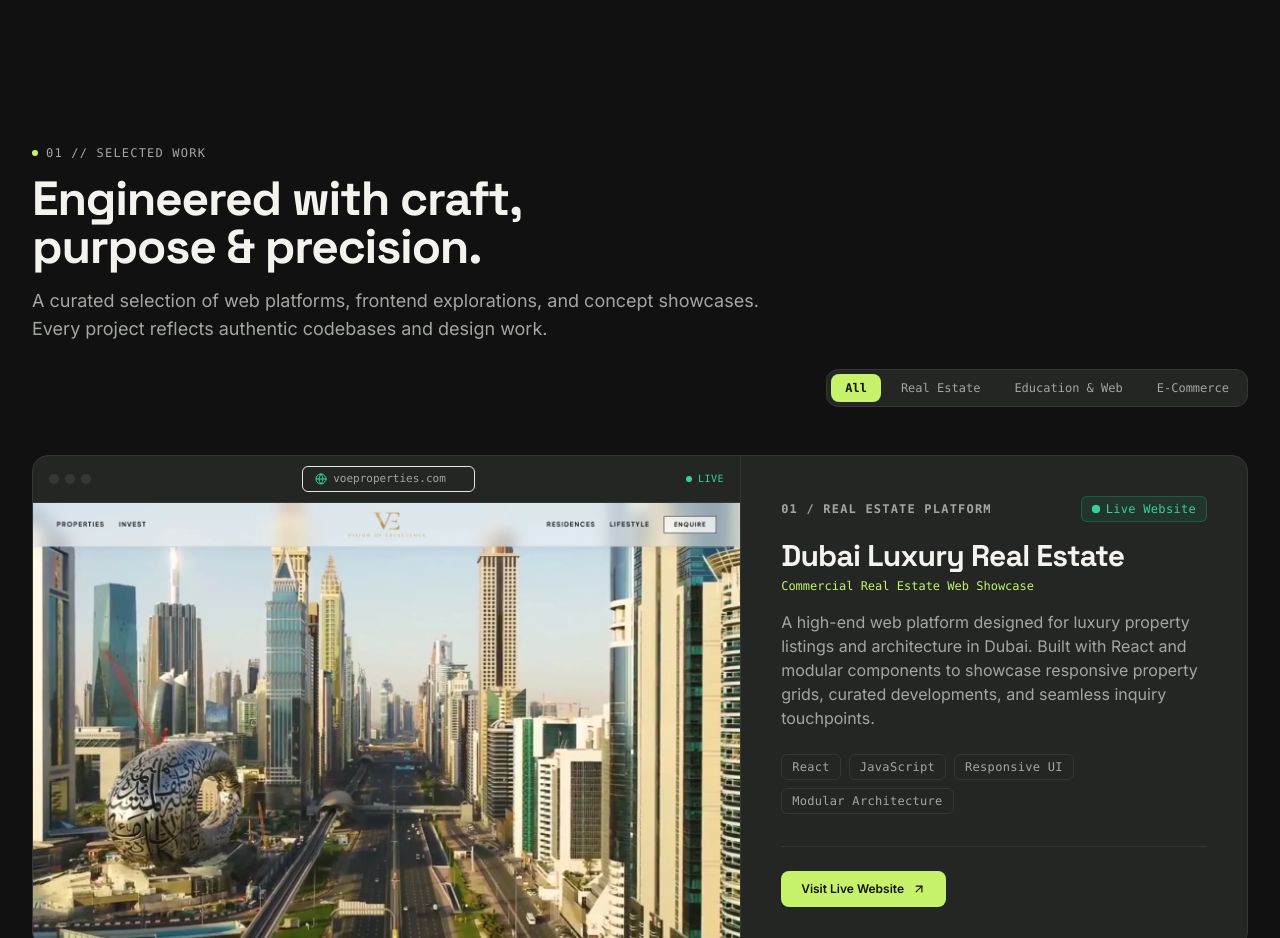
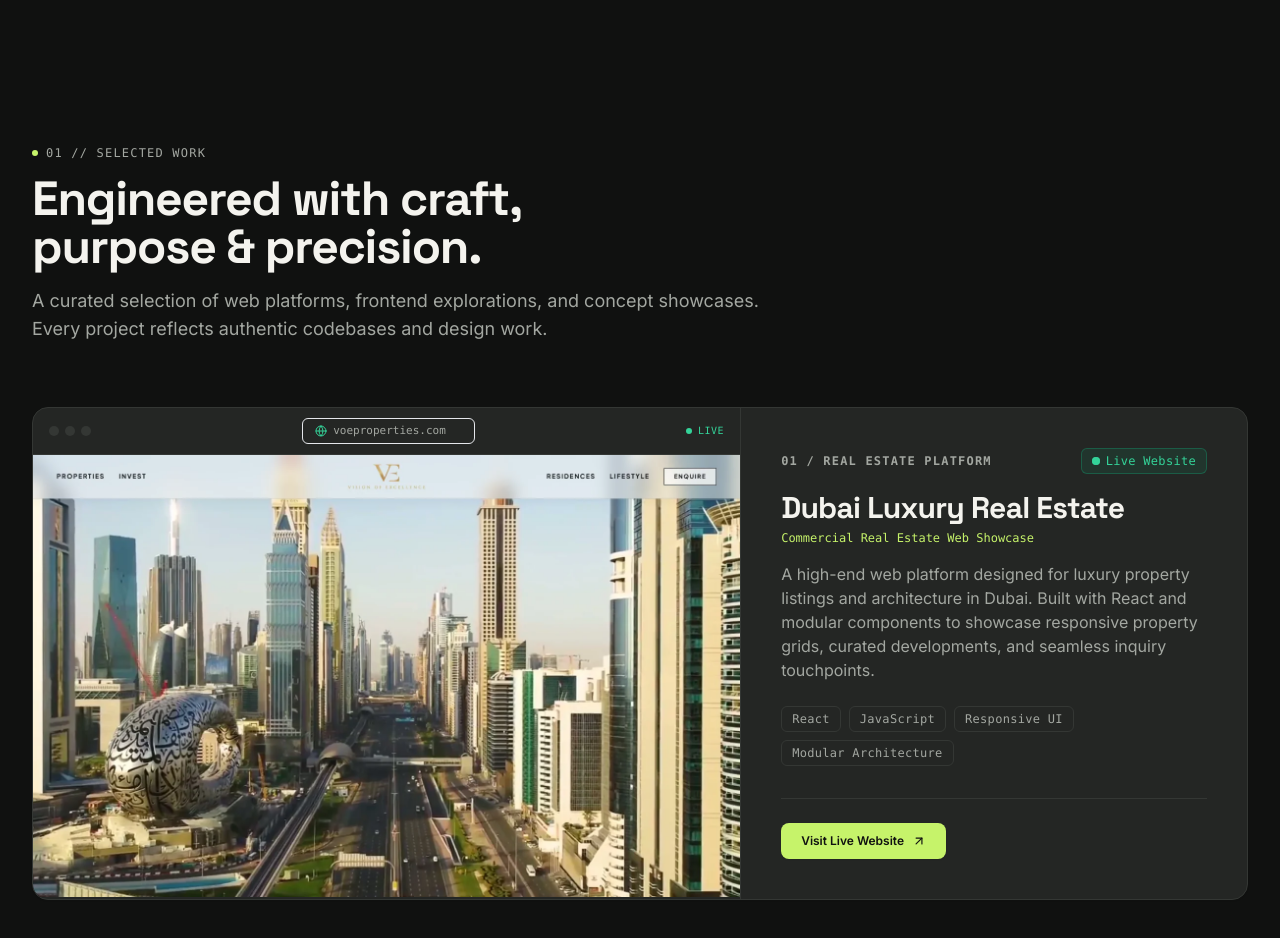
Before and after one commit to Hardik637/portfolio-website, a React (Vite) app: page / in a window 1280 px wide. Shown: the part 840-1778 px from the top of the page. Built offline with nearby package versions, Linux system fonts and the light colour scheme; a web font is replaced by a local one.

Commit message:
Remove category filter pills from SelectedWork section

```diff
--- a/src/components/sections/SelectedWork.jsx
+++ b/src/components/sections/SelectedWork.jsx
@@ -1,51 +1,26 @@
-import React, { useState } from 'react';
+import React from 'react';
 import { Container } from '../layout/Container';
 import { SectionHeading } from '../common/SectionHeading';
 import { ProjectCard } from './ProjectCard';
 import { projectsData } from '../../data/projectsData';
 
 export const SelectedWork = () => {
-  const [activeCategory, setActiveCategory] = useState('All');
-
-  const categories = ['All', 'Real Estate', 'Education & Web', 'E-Commerce'];
-
-  const filteredProjects = activeCategory === 'All'
-    ? projectsData
-    : projectsData.filter(p => p.category === activeCategory);
-
   return (
     <section id="work" className="pt-4 pb-16 sm:py-20 md:py-32 scroll-mt-20">
       <Container>
         {/* Section Header */}
-        <div className="flex flex-col md:flex-row md:items-end justify-between gap-5 sm:gap-6 mb-8 sm:mb-12">
+        <div className="mb-8 sm:mb-12">
           <SectionHeading
             eyebrow="01 // SELECTED WORK"
             title="Engineered with craft, purpose & precision."
             subtitle="A curated selection of web platforms, frontend explorations, and concept showcases. Every project reflects authentic codebases and design work."
             className="mb-0"
           />
-
-          {/* Interactive Category Filter Pills */}
-          <div className="flex items-center gap-1.5 p-1 rounded-xl border border-border bg-surface w-full sm:w-fit overflow-x-auto no-scrollbar scroll-smooth">
-            {categories.map(category => (
-              <button
-                key={category}
-                onClick={() => setActiveCategory(category)}
-                className={`px-3 sm:px-3.5 py-1.5 text-xs font-mono rounded-lg transition-all cursor-pointer whitespace-nowrap shrink-0 ${
-                  activeCategory === category
-                    ? 'bg-accent text-obsidian font-semibold shadow-xs'
-                    : 'text-text-secondary hover:text-text-primary hover:bg-bg-secondary'
-                }`}
-              >
-                {category}
-              </button>
-            ))}
-          </div>
         </div>
 
         {/* Compact 2-in-1-row Grid on Mobile, Asymmetric Stack on Desktop */}
         <div className="grid grid-cols-2 gap-2.5 xs:gap-3 sm:gap-4 lg:flex lg:flex-col lg:gap-14">
-          {filteredProjects.map((project, index) => (
+          {projectsData.map((project, index) => (
             <ProjectCard
               key={project.id}
               project={project}
```
